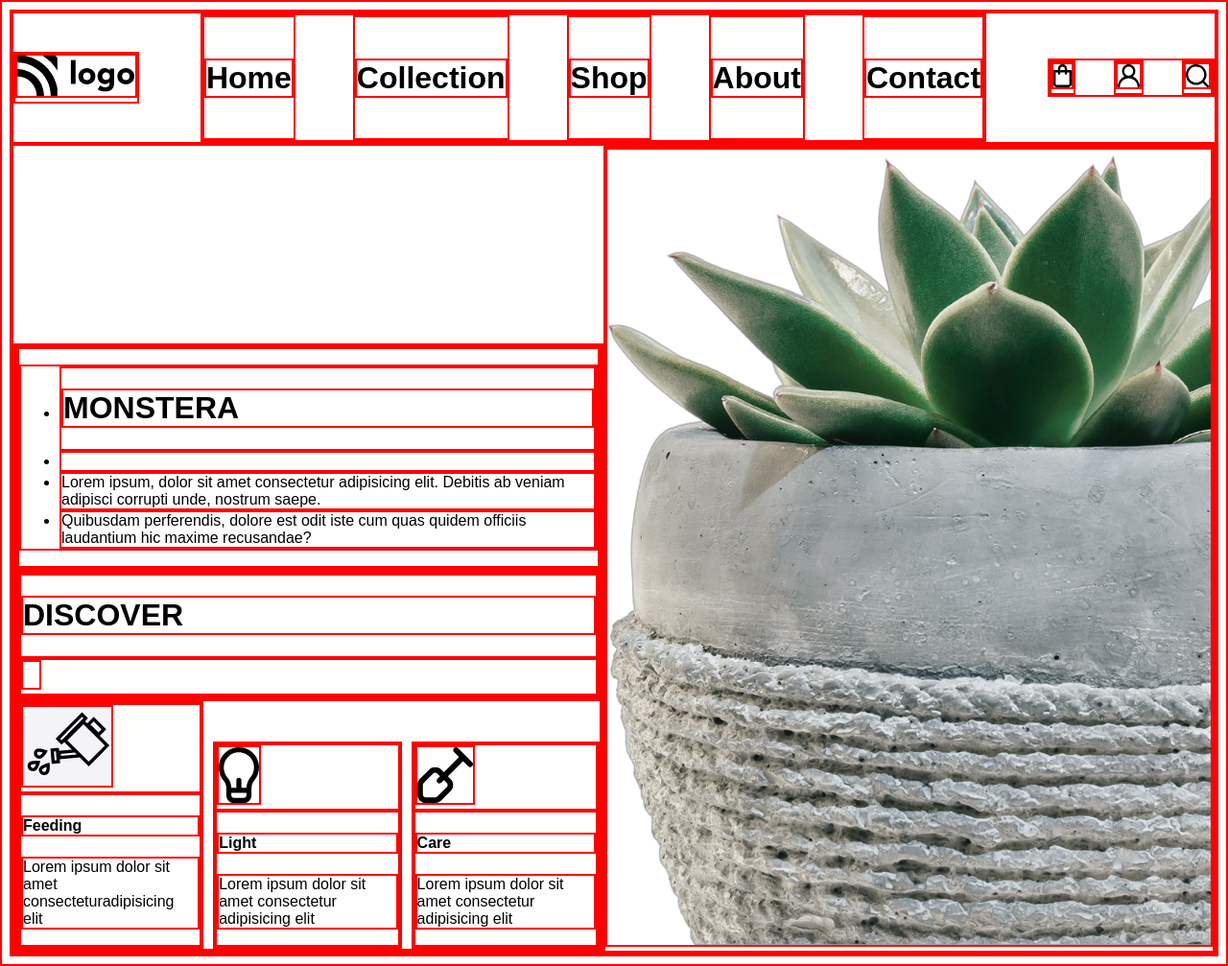
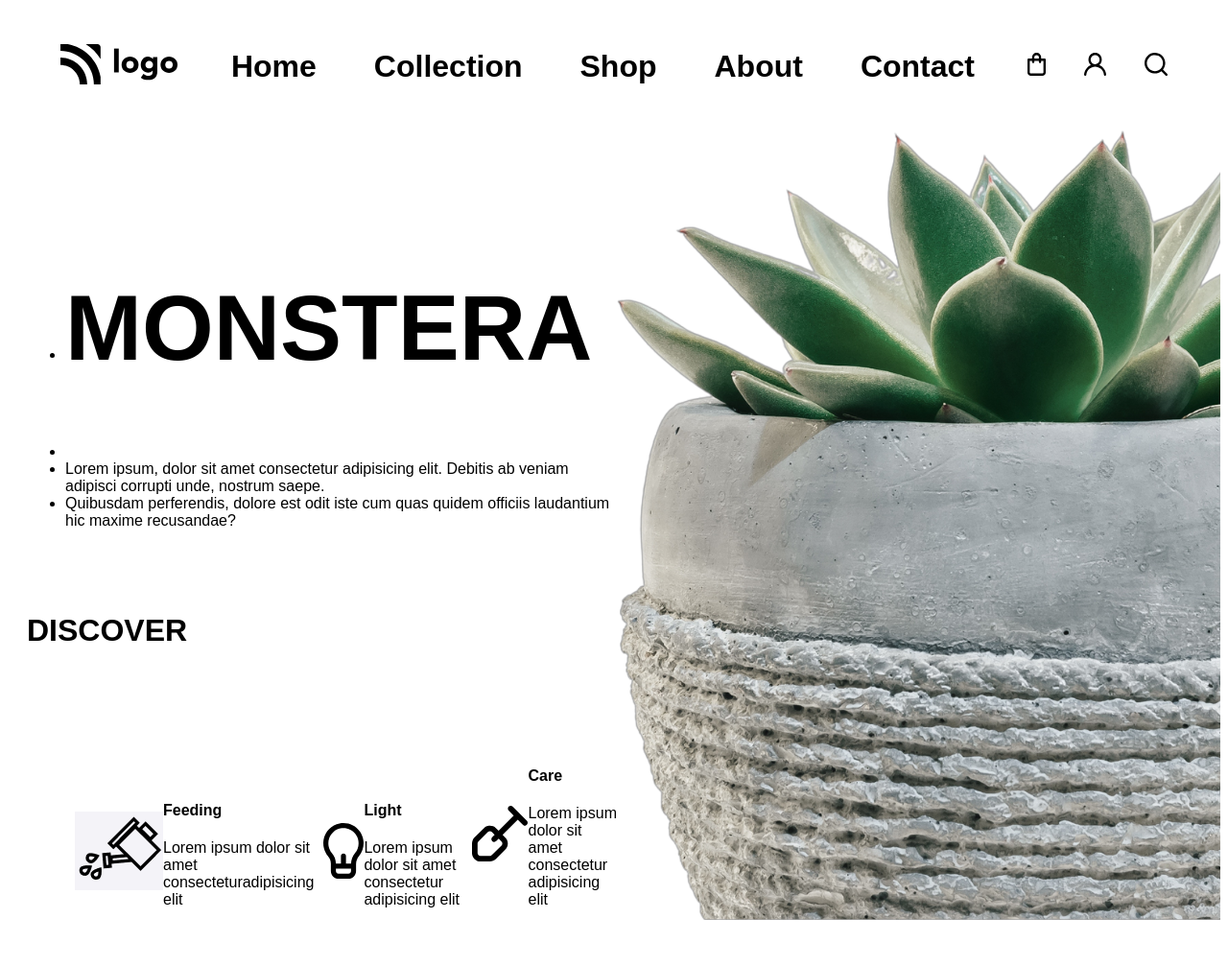
Before and after one commit to tayabajmal/live-class-project-6, a website: page index.html in a window 1280 px wide. Shown: the whole page at 96% size. After the commit the page ends 971 px from the top, so only its background shows below. Drawn offline with Linux system fonts and the light colour scheme; a web font is replaced by a local one.

Commit message:
Do some adjustments on the left part of the main page

```diff
--- a/index.html
+++ b/index.html
@@ -16,14 +16,18 @@
     <style>
 
        *{
-        border: 2px solid red;
+        /*border: 2px solid red;*/
         font-family: 'Allerta', sans-serif;
        }
 
        #navbarMonstera{
         display: flex;
-        justify-content: space-between;
+        justify-content: space-evenly;
         align-items: center;
+       }
+
+       #navFirst{
+
        }
 
        #navMid{
@@ -51,15 +55,28 @@
         align-items: flex-start;
        }
 
+       #midWholePart1{
+        display: flex;
+        flex-direction: column;
+        gap: 50px;
+        margin-left: 20px;
+       }
+
        #midWholePart13{
         display: flex;
         align-items: flex-end;
         gap: 10px;
+        margin-left: 50px;
        }
 
-       #midWholePart13Parts{
+       .midWholePart13Parts{
         display: flex;
-        flex-direction: column;
+        align-items: center;
+       }
+
+       #monstera{
+        font-size: 96px;
+        font-weight: 900;
        }
 
     </style>
```
